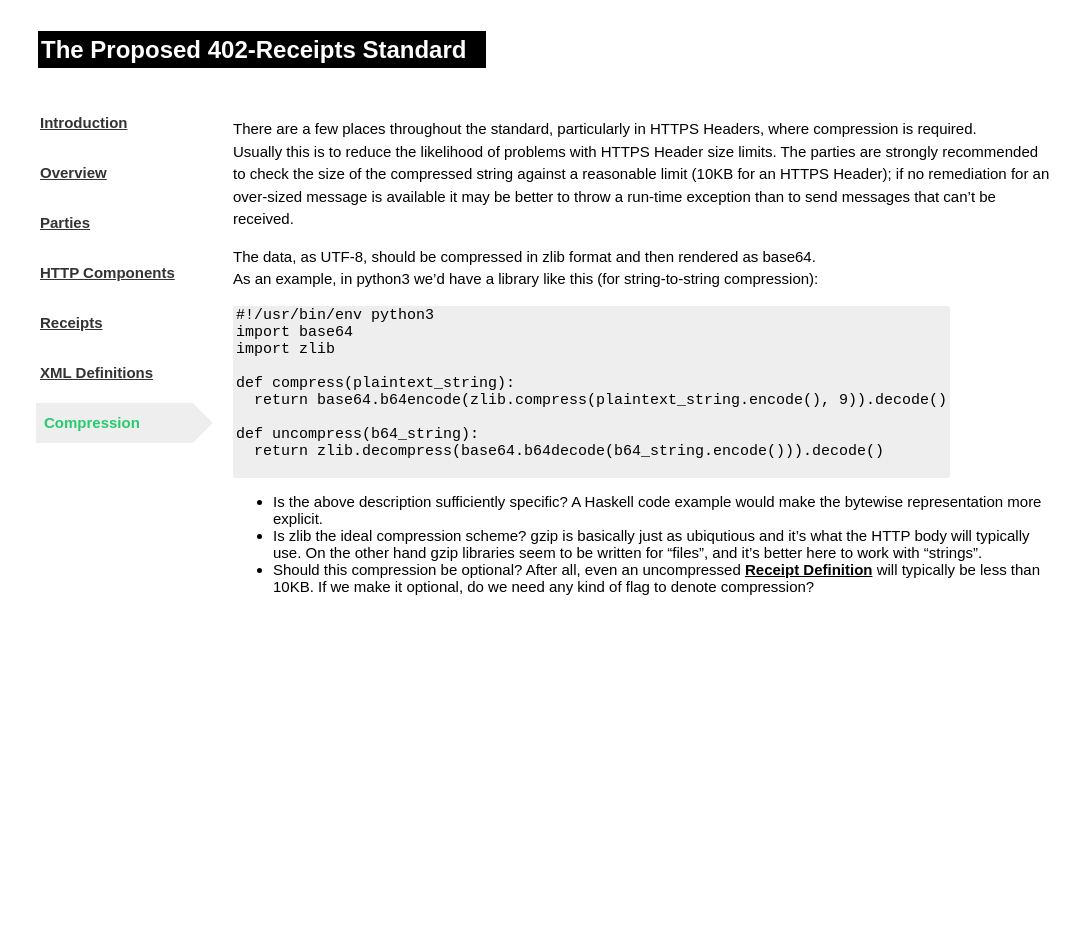
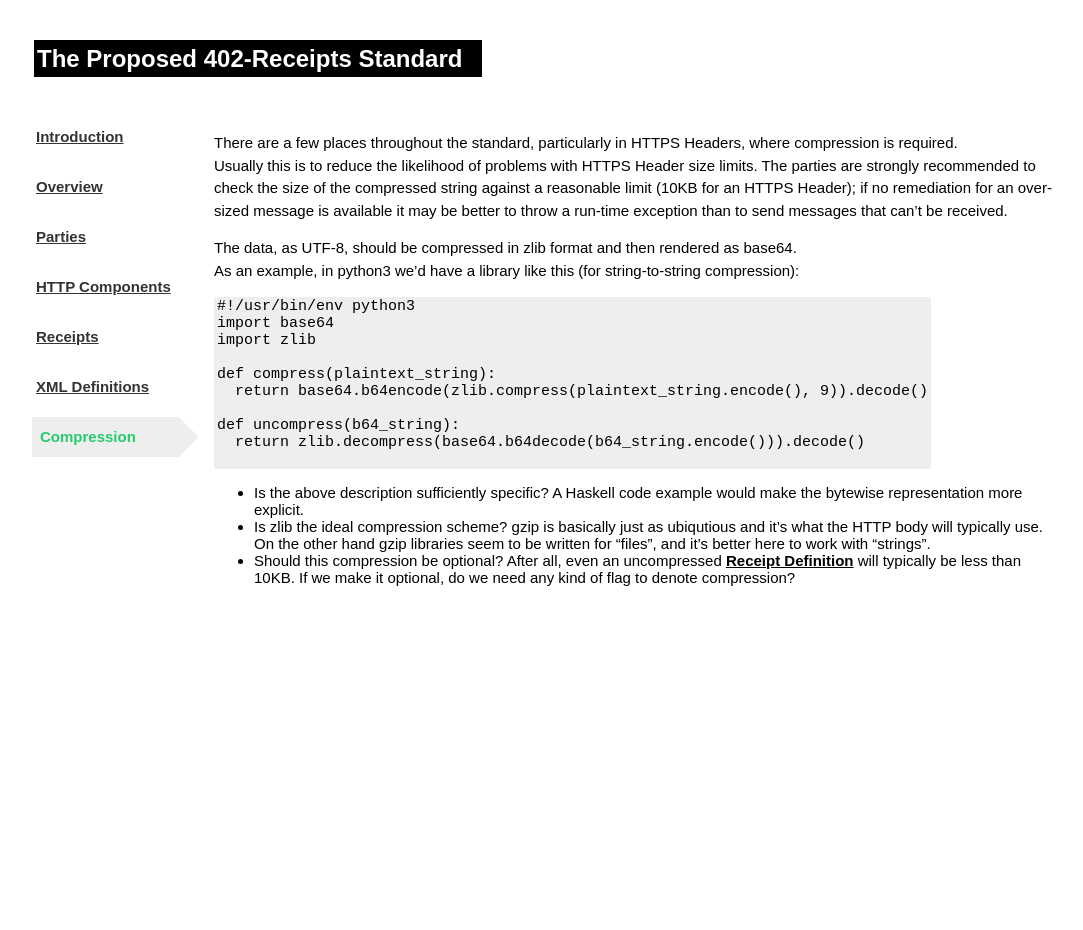
Before and after one commit to erikpukinskis/direct-monetization-static, a Jekyll site: the page built from _proposal/07_compression.markdown, in a window 1280 px wide. Shown: the whole page, without its empty margins (94-1177 px from the left). Built offline with Jekyll 4.4.1, drawn with Linux system fonts in a browser that asks for light colours; after the commit the page ends 900 px from its top, so only the background shows below that.

Commit message:
Documentation page nav, tables, and code blocks all degrade gracefully down to mobile phone sizes

```diff
--- a/_layouts/default.html
+++ b/_layouts/default.html
@@ -9,8 +9,6 @@
     <link rel="shortcut icon" type="image/x-icon" href="/ico/favicon.png">
   </head>
   <body>
-    <div class="document">
-      {{content}}
-    </div>
+    {{content}}
   </body>
 </html>
--- a/_layouts/documentation.html
+++ b/_layouts/documentation.html
@@ -2,12 +2,13 @@
 layout: default
 ---
 
+<div id="page">
   <header>
     <a class="text" href="/consumer.html">
       {% assign current_collection = site.collections | where: "label", page.collection | first %}{{ current_collection.title }}
     </a>
   </header>
-<div id="page">
+  <div id="columns">
     <nav>
       {% assign pages = site.proposal | sort: 'documentation_order' %}
       {% for p in pages %}{% if p.documentation_order %}
@@ -20,3 +21,4 @@ layout: default
     {{ content }}
     </article>
   </div>
+</div>
--- a/_sass/master.scss
+++ b/_sass/master.scss
@@ -1,14 +1,15 @@
 body {
   font-family: $content-font;
   background-color: $primary-color;
-  margin: 5px;
+  margin: 0;
   color: $font-color;
   font-size: 15px;
 }
 
 header {
   font-family: $heading-font;
-  line-height: 20px;
+  font-size: 24px;
+  line-height: 1.55em;
   margin: 40px 0;
 
   &.extra-space {
@@ -19,48 +20,99 @@ header {
     background: $block-color;
     color: white;
     padding: 5px 20px 5px 3px;
-    font-size: 24px;
     text-decoration: none;
   }
 }
 
-.document {
-  padding: 0% 10% 35vh 10%;
+body {
+  display: flex;
+  justify-content: center;
 }
 
 #page {
+  @media #{$desktop} {
+    margin: 0 10vw;
+    max-width: 1300px;
+  }
+  @media #{$mobile} {
+    margin: 0 10px;
+    max-width: 90%;
+  }
+}
+
+#columns {
   display: flex;
   flex-direction: row;
+
+  @media #{$mobile} {
+    flex-direction: column;
+  }
 }
 
 article {
   display: block;
 }
 
+code {
+  text-overflow: ellipsis;
+  max-width: 100%;
+  overflow: hidden;
+  vertical-align: middle;
+}
+
 nav {
-  margin-right: 30px;
+  margin-bottom: 30px;
+
+  @media #{$desktop} {
+    margin-right: 45px;
+  }
+}
 
 .nav_item {
-    min-width: 11em;
-    max-width: 11em;
+  color: $secondary-font-color;
+  white-space: nowrap;
+  display: inline-block;
+
+  &.selected a {
+    color: #27cb6e;
+    text-decoration: none;
+  }
+
+  @media #{$mobile} {
+    background: $light-color;
+    padding: 10px 15px 5px 15px;
+    margin-right: 10px;
+    margin-bottom: 5px;
+
+    a {
+      text-decoration: none;
+    }
+
+    border-bottom: 5px solid $light-color;
+
+    &.selected {
+      border-bottom: 5px solid $opposite-accent;
+    }
+  }
+
+  @media #{$desktop} {
+    min-width: 9em;
+    max-width: 9em;
     display: block;
     margin-bottom: 10px;
-    color: $secondary-font-color;
-  }
+    line-height: 40px;
+
     a {
-    display: inline-block;
-    width: 90%;
-    line-height: 40px;
+      display: block;
       padding-left: 2px;
       -webkit-font-smoothing: antialiased;
     }
-  .selected a {
+
+    &.selected a {
       margin-left: -2px;
       background: $light-color;
       margin-right: -0.65em;
       position: relative;
-    color: #27cb6e;
-    text-decoration: none;
       padding-left: 8px;
 
       &:after {
@@ -78,7 +130,7 @@ nav {
       }
     }
   }
-
+}
 
 h1 {
   font-size: 250%;
@@ -136,7 +188,30 @@ code {
 
 table {
   border-collapse: collapse;
+
+  @media #{$table-collapse} {
+    &, tr, td, th {
+      display: block;
+      border: none;
+      text-align: left;
     }
+
+    tr {
+      border: 2px solid $light-color;
+      padding: 10px;
+      margin: 10px 0;
+    }
+
+    td {
+      border-bottom: 2px solid $light-color;
+      &:last-child {
+        border-bottom: none;
+      }
+    }
+  }
+
+}
+
 
 td, th {
   border: 1px solid $dark-color ;
--- a/assets/main.scss
+++ b/assets/main.scss
@@ -21,4 +21,9 @@ $heading-font: sans-serif;
 $content-font: sans-serif;
 $code-font: monospace;
 
+$desktop: "only screen and (min-width: 1000px)";
+$mobile: "only screen and (max-width: 999px)";
+$table-collapse: "only screen and (max-width: 815px)";
+
+
 @import "master";
```
Lines whose indentation alone changed are shown as unchanged.
